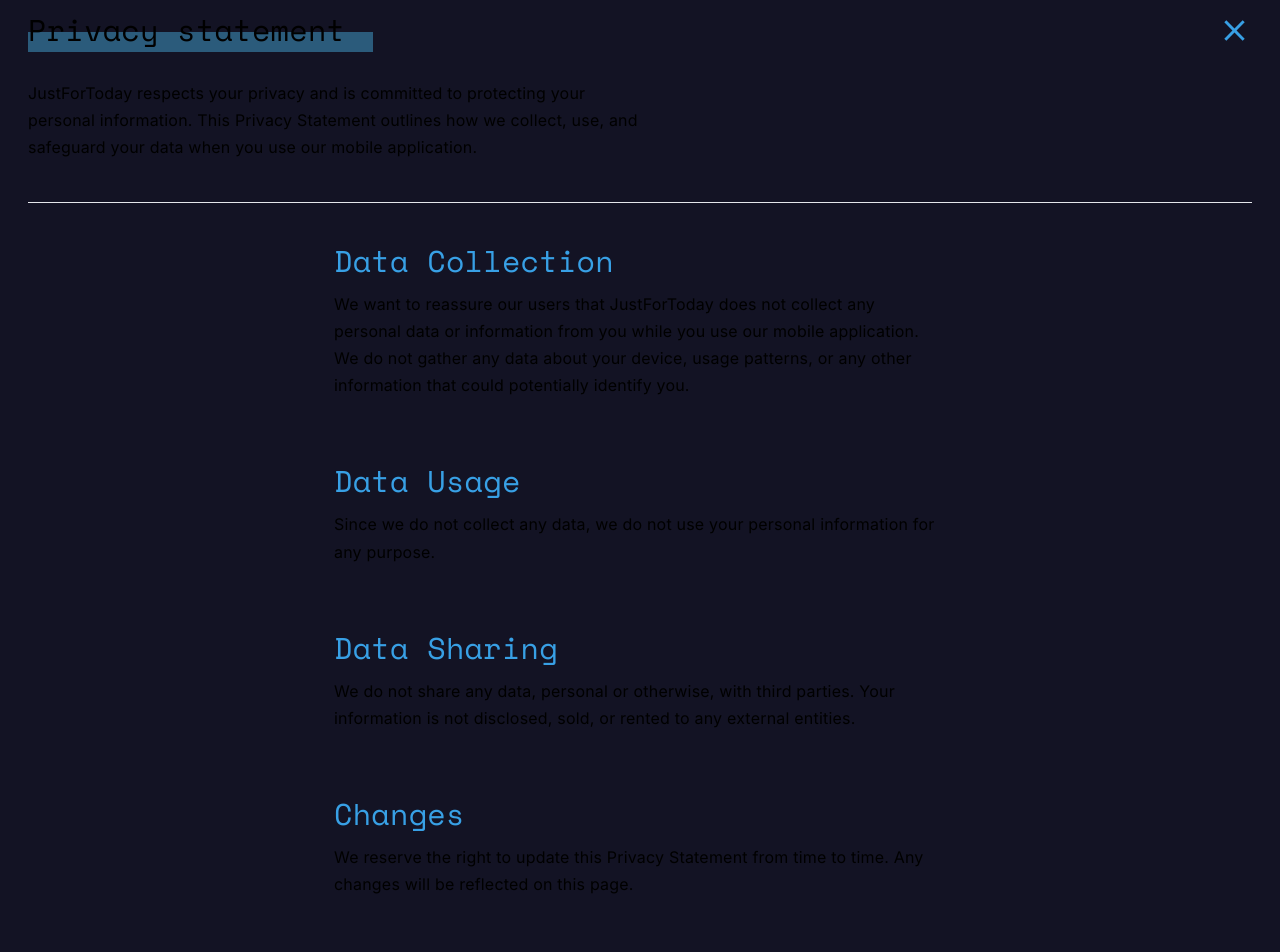
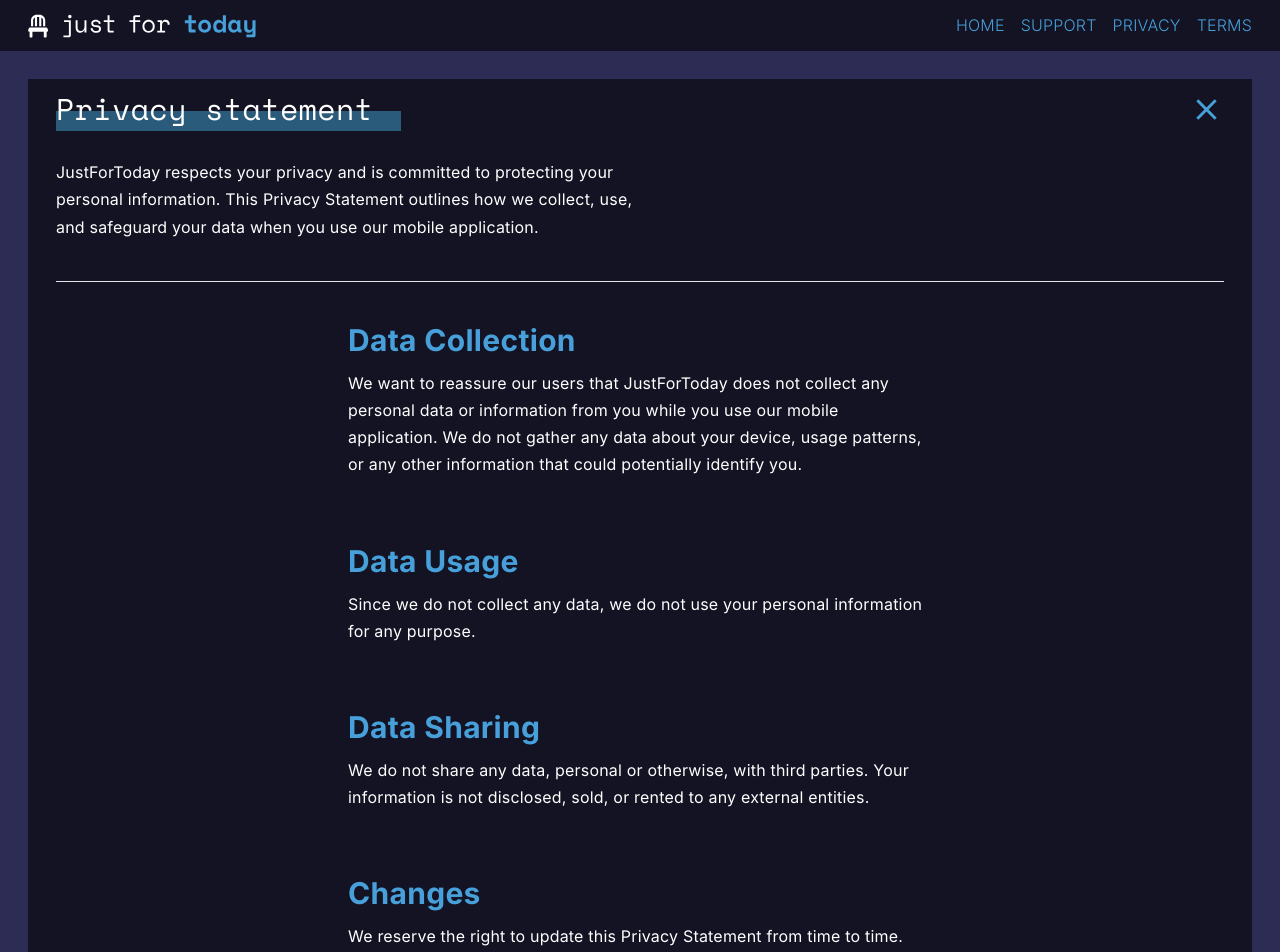
Before and after one commit to WildPastry/JustForTodayLanding, a React (Vite) app: page /privacy in a window 1280 px wide. Shown: the top 952 px of the page. Built offline with nearby package versions, Linux system fonts and the light colour scheme.

Commit message:
Adjusting routes

```diff
--- a/src/App.tsx
+++ b/src/App.tsx
@@ -3,7 +3,6 @@
 
 const App: React.FC = (): JSX.Element => {
   const router = createBrowserRouter(routesConfig);
-  // Provide the router configuration using RouterProvider
   return <RouterProvider router={router} />;
 };
 
--- a/src/components/Footer.tsx
+++ b/src/components/Footer.tsx
@@ -16,7 +16,7 @@
       </p>
       <div>
         <p>
-          Website and App © {currentDate}
+          © {currentDate}
           <a
             className='ml-1'
             href='https://mikeparker.co.nz/'
--- a/src/components/Header.tsx
+++ b/src/components/Header.tsx
@@ -6,12 +6,17 @@
   return (
     <section className='bg-darkBlue'>
       <div className='flex flex-row items-center justify-between px-7 py-3 max-w-screen-xl m-auto'>
-        <Logo />
-        <ul className='flex flex-row items-center'>
+        <Link to={'/home'}>
+          <Logo />
+        </Link>
+        <ul className='flex flex-row items-center gap-4'>
+          <li>
+            <Link to={'/home'}>HOME</Link>
+          </li>
           <li>
             <Link to={'/support'}>SUPPORT</Link>
           </li>
-          <li className='mx-5'>
+          <li>
             <Link to={'/privacy'}>PRIVACY</Link>
           </li>
           <li>
--- a/src/components/Logo.tsx
+++ b/src/components/Logo.tsx
@@ -1,15 +1,7 @@
-/* eslint-disable max-len */
-import jftLogo from '../assets/img/just-for-today.svg';
+import jftLogo from '../assets/img/jft-white-blue.svg';
 
 const Logo: React.FC = (): JSX.Element => {
-  return (
-    <div className='cursor-default flex flex-row justify-center items-center gap-4'>
-      <img className='h-6' src={jftLogo} alt='JustForToday Logo' />
-      <h1 className='text-3xl'>
-        Just for <span className='text-spotBlue font-SpaceMonoBold'>today</span>
-      </h1>
-    </div>
-  );
+  return <img className='h-6' src={jftLogo} alt='JustForToday Logo' />;
 };
 
 export default Logo;
--- a/src/index.css
+++ b/src/index.css
@@ -7,30 +7,32 @@
 @tailwind utilities;
 
 /* Dark variables */
-@media (prefers-color-scheme: dark) {
+/* @media (prefers-color-scheme: dark) {
   :root {
     --background: #2c2c54;
     --text: #ffffff;
   }
-}
+} */
 
 /* Light variables */
-@media (prefers-color-scheme: light) {
+/* @media (prefers-color-scheme: light) {
   :root {
     --background: #ffffff;
     --text: #000000;
   }
-}
+} */
 
 :root {
   /* Shared variables */
+  --background: #2c2c54;
+  --text: #ffffff;
   --darkBlue: #131324;
   --midBlue: #2b5b7b;
-  --spotBlue: #38a0e5;
+  --spotBlue: #47a0d9;
 
   /* Theme setup */
   background-color: var(--background);
-  color-scheme: light dark;
+  /* color-scheme: light dark; */
   color: var(--text);
   font-synthesis: none;
   text-rendering: optimizeLegibility;
@@ -57,7 +59,7 @@
 a:hover {
   text-decoration-color: var(--text) !important;
   text-decoration: underline;
-  text-underline-offset: 3px;
+  text-underline-offset: 4px;
 }
 
 ul,
@@ -68,8 +70,12 @@
 }
 
 h1,
-h2,
-h3 {
+h2 {
   font-family: 'SpaceMonoRegular';
   letter-spacing: 0.3px;
 }
+
+h3 {
+  font-family: 'InterBold';
+  letter-spacing: 0.3px;
+}
--- /dev/null
+++ b/src/pages/Home.tsx
@@ -0,0 +1,27 @@
+/* eslint-disable max-len */
+import { FaArrowRight, FaStairs } from 'react-icons/fa6';
+import Badges from '../components/Badges';
+import Reflections from '../components/Reflections';
+import Steps from '../components/Steps';
+import Traditions from '../components/Traditions';
+
+const Home: React.FC = (): JSX.Element => {
+  return (
+    <section className='flex-auto p-7 max-w-screen-xl m-auto'>
+      <div className='grid grid-cols-1 sm:grid-cols-2 md:grid-cols-3 lg:grid-cols-3 gap-16 items-center mt-16'>
+        <Reflections />
+        <div>
+          <Steps />
+          <FaStairs className='m-auto' fontSize={300} />
+        </div>
+        <Traditions />
+      </div>
+      <div className='flex justify-center items-center mt-5'>
+        <FaArrowRight className='text-spotBlue mr-10' fontSize={60} />
+        <Badges />
+      </div>
+    </section>
+  );
+};
+
+export default Home;
--- a/src/pages/Layout.tsx
+++ b/src/pages/Layout.tsx
@@ -1,29 +1,13 @@
-/* eslint-disable max-len */
-import { FaArrowRight, FaStairs } from 'react-icons/fa6';
-import Badges from '../components/Badges';
 import Footer from '../components/Footer';
 import Header from '../components/Header';
-import Reflections from '../components/Reflections';
-import Steps from '../components/Steps';
-import Traditions from '../components/Traditions';
+import { Outlet } from 'react-router-dom';
 
 const Layout: React.FC = (): JSX.Element => {
   return (
     <main className='h-full w-full flex flex-col'>
       <Header />
       <section className='flex-auto p-7 max-w-screen-xl m-auto'>
-        <div className='grid grid-cols-1 sm:grid-cols-2 md:grid-cols-3 lg:grid-cols-3 gap-16 items-center mt-16'>
-          <Reflections />
-          <div>
-            <Steps />
-            <FaStairs className='m-auto' fontSize={300} />
-          </div>
-          <Traditions />
-        </div>
-        <div className='flex justify-center items-center mt-5'>
-          <FaArrowRight className='text-spotBlue mr-10' fontSize={60} />
-          <Badges />
-        </div>
+        <Outlet />
       </section>
       <div className='shrink-0'>
         <Footer />
--- a/src/pages/Privacy.tsx
+++ b/src/pages/Privacy.tsx
@@ -22,7 +22,7 @@
         <hr className='h-px my-10 bg-gray-200 border-0 dark:bg-gray-700' />
         <div className='w-1/2 m-auto'>
           <div className='mb-16'>
-            <h2 className='text-3xl text-spotBlue mb-3'>Data Collection</h2>
+            <h3 className='text-3xl text-spotBlue mb-3'>Data Collection</h3>
             <p>
               We want to reassure our users that JustForToday does not collect
               any personal data or information from you while you use our mobile
@@ -32,14 +32,14 @@
             </p>
           </div>
           <div className='mb-16'>
-            <h2 className='text-3xl text-spotBlue mb-3'>Data Usage</h2>
+            <h3 className='text-3xl text-spotBlue mb-3'>Data Usage</h3>
             <p>
               Since we do not collect any data, we do not use your personal
               information for any purpose.
             </p>
           </div>
           <div className='mb-16'>
-            <h2 className='text-3xl text-spotBlue mb-3'>Data Sharing</h2>
+            <h3 className='text-3xl text-spotBlue mb-3'>Data Sharing</h3>
             <p>
               We do not share any data, personal or otherwise, with third
               parties. Your information is not disclosed, sold, or rented to any
@@ -47,14 +47,14 @@
             </p>
           </div>
           <div className='mb-16'>
-            <h2 className='text-3xl text-spotBlue mb-3'>Changes</h2>
+            <h3 className='text-3xl text-spotBlue mb-3'>Changes</h3>
             <p>
               We reserve the right to update this Privacy Statement from time to
               time. Any changes will be reflected on this page.
             </p>
           </div>
           <div className='mb-16'>
-            <h2 className='text-3xl text-spotBlue mb-3'>Contact Us</h2>
+            <h3 className='text-3xl text-spotBlue mb-3'>Contact Us</h3>
             <p>
               If you have any questions or concerns regarding this Privacy
               Statement or the privacy practices of <b>JustForToday</b>, please
--- a/src/pages/Support.tsx
+++ b/src/pages/Support.tsx
@@ -14,8 +14,6 @@
             <MdClose fontSize={35} />
           </Link>
         </div>
-        <h3>Support for JFT:</h3>
-        <hr className='h-px my-4 bg-gray-200 border-0 dark:bg-gray-700' />
         <p>Frequently asked questions:</p>
         <hr className='h-px my-4 bg-gray-200 border-0 dark:bg-gray-700' />
         <p>Other questions:</p>
```
Also changed, not shown: src/routes/Routes.tsx (+13 -1 lines), src/assets/img/jft-white-blue.svg (added), src/assets/img/just-for-today.svg (deleted).
